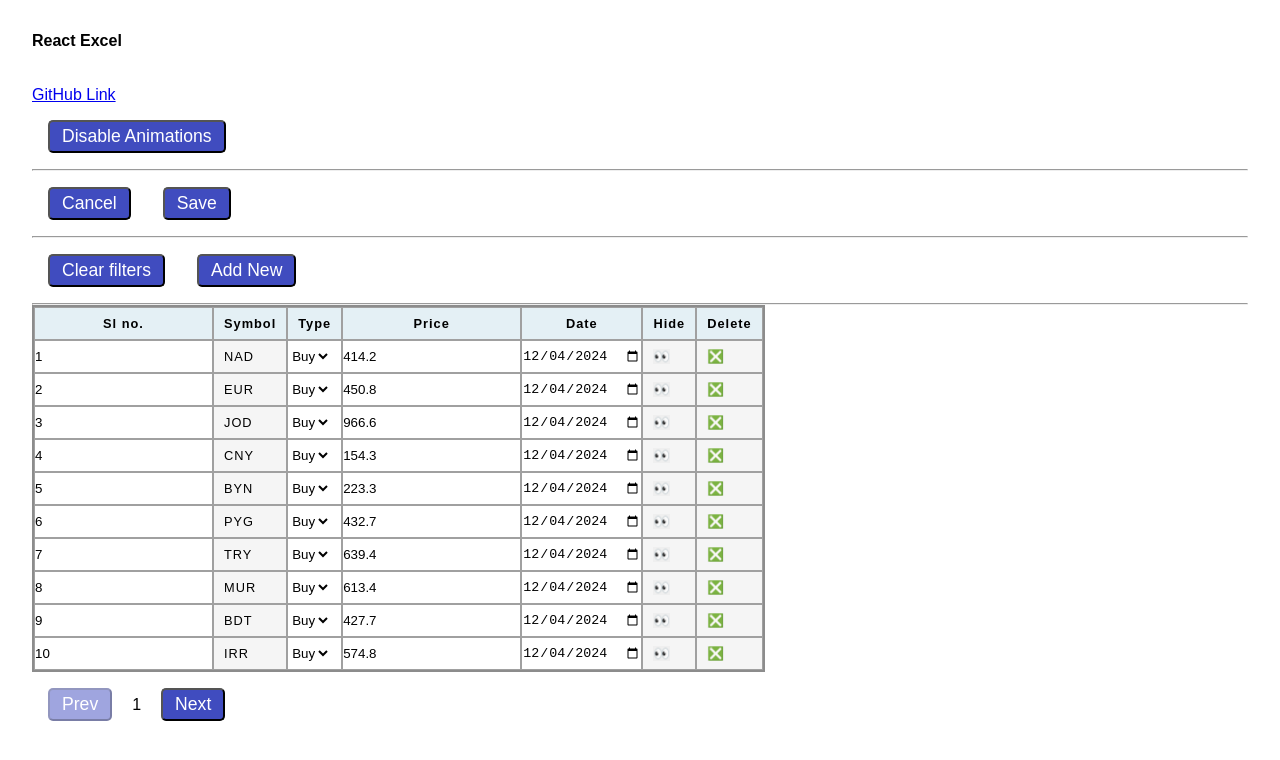
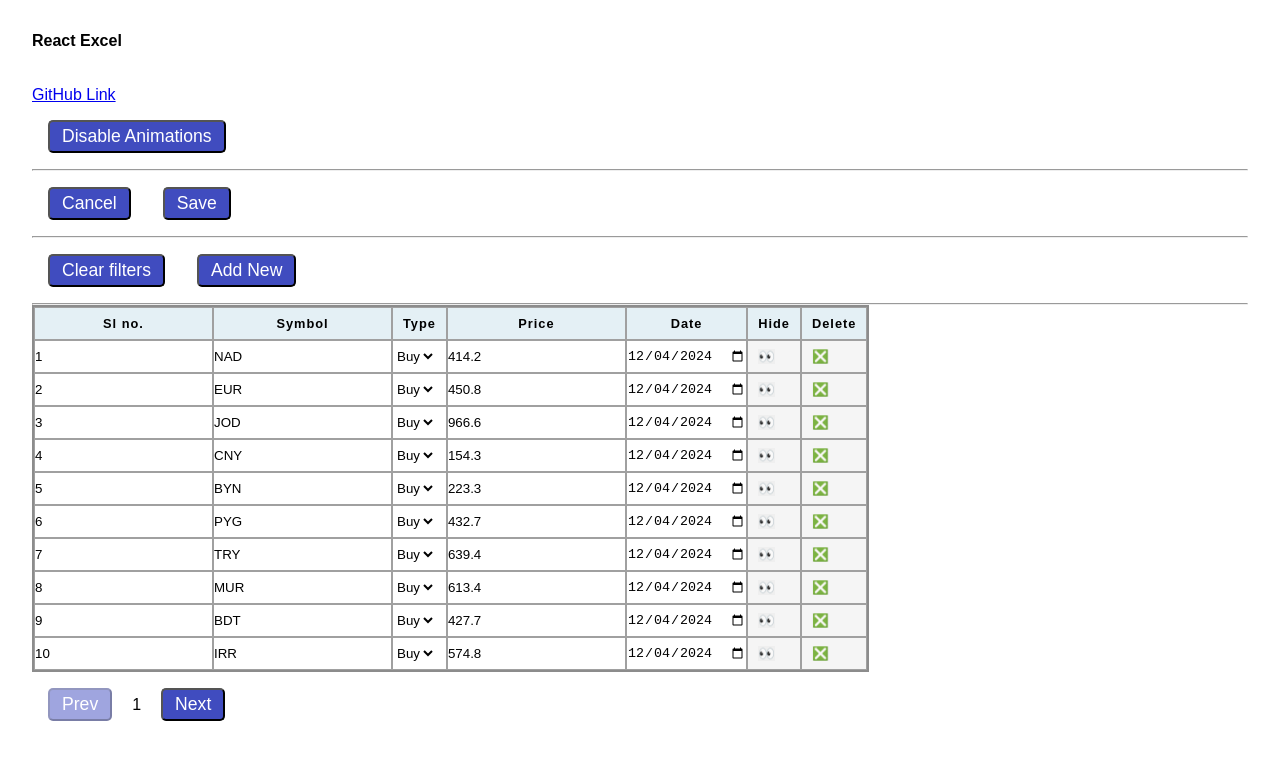
Before and after one commit to Pranay-Tej/react-excel, a React (Vite) app: page / in a window 1280 px wide. Shown: the top 760 px of the page. Built offline with nearby package versions, Linux system fonts and the light colour scheme.

Commit message:
make symbol editable

```diff
--- a/src/ExcelContextProvider.tsx
+++ b/src/ExcelContextProvider.tsx
@@ -5,7 +5,6 @@ import React, {
   useRef,
   useState,
 } from "react";
-import { v4 as uuidv4 } from "uuid";
 import { ExcelContext } from "./excelContext";
 import type {
   ApiPayload,
@@ -15,7 +14,7 @@ import type {
   Uuid,
 } from "./models";
 import { NEW_ORDER_PREFIX, initialData } from "./constants";
-import { isInvalidAmount, moveItemsInArray } from "./util";
+import { isInvalidAmount, isInvalidSymbol, moveItemsInArray } from "./util";
 import { faker } from "@faker-js/faker";
 import { DragEndEvent } from "@dnd-kit/core";
 
@@ -62,7 +61,9 @@ const ExcelContextProvider = (props: { children: React.ReactNode }) => {
   }, [highlightedOrderId]);
 
   const isInvalid = useMemo(() => {
-    return data.some((d) => isInvalidAmount(d.amount));
+    return data.some(
+      (d) => isInvalidAmount(d.amount) || isInvalidSymbol(d.symbol)
+    );
   }, [data]);
 
   const handleValueChange = (updatedValues: Partial<Order>, id: Uuid) => {
@@ -75,7 +76,7 @@ const ExcelContextProvider = (props: { children: React.ReactNode }) => {
   };
 
   const addNewRow = () => {
-    const newId = `${NEW_ORDER_PREFIX}${uuidv4()}`;
+    const newId = `${NEW_ORDER_PREFIX}${crypto.randomUUID()}`;
     const newState: LocalOrder[] = [
       {
         id: newId,
@@ -88,7 +89,7 @@ const ExcelContextProvider = (props: { children: React.ReactNode }) => {
         date: new Date(),
         type: "buy",
         position: data.length + 1,
-        symbol: faker.finance.currencyCode(),
+        symbol: "",
       },
       ...data,
     ];
@@ -141,7 +142,7 @@ const ExcelContextProvider = (props: { children: React.ReactNode }) => {
     // call api, get new data
     const newData: Order[] = data.map((d) => ({
       ...d,
-      id: d.id.includes(NEW_ORDER_PREFIX) ? uuidv4() : d.id,
+      id: d.id.includes(NEW_ORDER_PREFIX) ? crypto.randomUUID() : d.id,
     }));
     setApiData(newData);
 
--- a/src/ExcelTr.tsx
+++ b/src/ExcelTr.tsx
@@ -3,7 +3,7 @@ import { useExcelContext } from "./excelContext";
 import { LocalOrder, OrderType } from "./models";
 import { NEW_ORDER_PREFIX } from "./constants";
 import SerialNumField from "./SerilaNumField";
-import { isInvalidAmount } from "./util";
+import { isInvalidAmount, isInvalidSymbol } from "./util";
 import { format } from "date-fns";
 import { useSortable } from "@dnd-kit/sortable";
 import { CSS } from "@dnd-kit/utilities";
@@ -75,7 +75,19 @@ export default function ExcelTr(props: Props) {
           moveRows={moveRows}
         />
       </td>
-      <td>{order.symbol}</td>
+      <td>
+        <input
+          type="text"
+          value={order.symbol}
+          onChange={(e) =>
+            handleValueChange({ symbol: e.target.value }, order.id)
+          }
+          className={clsx({
+            error: isInvalidSymbol(order.symbol),
+          })}
+        />
+      </td>
+
       {/* <td>{order.id}</td> */}
       <td>
         <select
--- a/src/index.css
+++ b/src/index.css
@@ -83,7 +83,7 @@ td:has(input.error) {
 }
 
 tr.new td{
-  background-color: hsl(132, 30%, 90%);
+  background-color: hsl(132, 25%, 95%);
 }
 
 tr.edited td{
--- a/src/util.ts
+++ b/src/util.ts
@@ -1,5 +1,9 @@
 export const isInvalidAmount = (amount: number) => {
   return amount <= 0;
+};
+
+export const isInvalidSymbol = (symbol: string) => {
+  return symbol === "";
 };
 
 export const isInvalidNotes = (notes: string) => {
```
